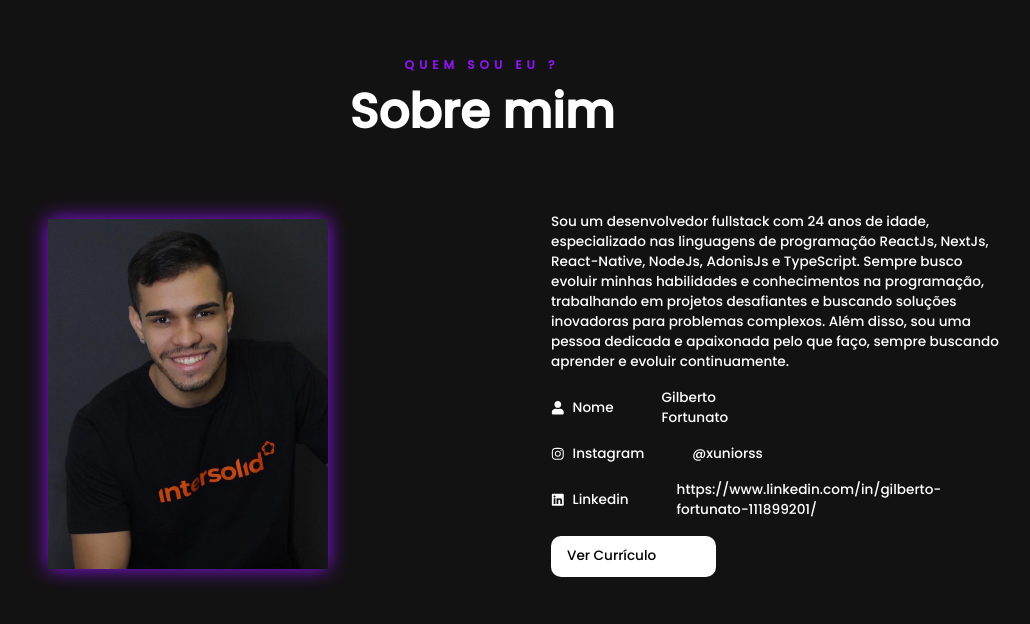
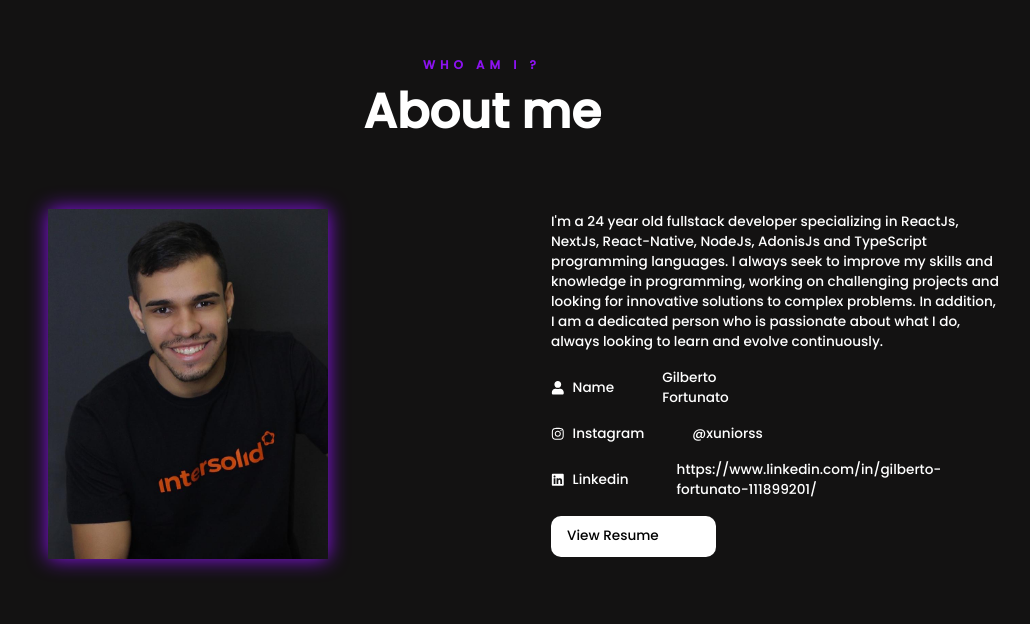
Before and after one commit to xuniorss/portfolio-typescript, a React (Vite) app: page / in a window 1280 px wide. Shown: the part 861-1485 px from the top of the page, without its empty margins (158-1188 px from the left). Built offline with nearby package versions, Linux system fonts and the light colour scheme; no server answers.

Commit message:
change language about page

```diff
--- a/public/locales/en-US/en.json
+++ b/public/locales/en-US/en.json
@@ -5,5 +5,15 @@
       "button": {
          "label": "Connect With Me"
       }
+   },
+   "about": {
+      "title": "WHO AM I ?",
+      "description": "About me",
+      "text1": "I'm a",
+      "text2": "year old fullstack developer specializing in ReactJs, NextJs, React-Native, NodeJs, AdonisJs and TypeScript programming languages. I always seek to improve my skills and knowledge in programming, working on challenging projects and looking for innovative solutions to complex problems. In addition, I am a dedicated person who is passionate about what I do, always looking to learn and evolve continuously.",
+      "label-name": "Name",
+      "button": {
+         "label": "View Resume"
+      }
    }
 }
--- a/public/locales/pt-BR/pt.json
+++ b/public/locales/pt-BR/pt.json
@@ -5,5 +5,15 @@
       "button": {
          "label": "Conecte-Se Comigo"
       }
+   },
+   "about": {
+      "title": "QUEM SOU EU ?",
+      "description": "Sobre mim",
+      "text1": "Sou um desenvolvedor fullstack com",
+      "text2": "anos de idade, especializado nas linguagens de programação ReactJs, NextJs, React-Native, NodeJs, AdonisJs e TypeScript. Sempre busco evoluir minhas habilidades e conhecimentos na programação, trabalhando em projetos desafiantes e buscando soluções inovadoras para problemas complexos. Além disso, sou uma pessoa dedicada e apaixonada pelo que faço, sempre buscando aprender e evoluir continuamente.",
+      "label-name": "Nome",
+      "button": {
+         "label": "Ver Currículo"
+      }
    }
 }
--- a/src/components/container/About/index.tsx
+++ b/src/components/container/About/index.tsx
@@ -6,10 +6,13 @@ import { useAge } from '../../../hooks/useAge'
 import storage from '../../../services/api/firebase'
 import { bios } from '../../../utils/about'
 import './about.scss'
+import { useTranslation } from 'react-i18next'
+import '../../../../public/locales/i18n'
 
 export default function About() {
    const [download, setDownload] = useState('')
    const { age } = useAge()
+   const { t } = useTranslation('about')
 
    useEffect(() => {
       getDownloadURL(ref(storage, 'curriculoGilberto.pdf')).then((url) => {
@@ -24,8 +27,8 @@ export default function About() {
             initial={{ opacity: 0 }}
             whileInView={{ y: [-50, 0], opacity: 1 }}
          >
-            <span>Quem sou eu ?</span>
-            <h1>Sobre mim</h1>
+            <span>{t('title')}</span>
+            <h1>{t('description')}</h1>
          </motion.div>
          <div className="about_container">
             <motion.div
@@ -47,12 +50,7 @@ export default function About() {
                transition={{ duration: 1 }}
             >
                <p>
-                  Sou um desenvolvedor fullstack com {age} anos de idade, especializado nas
-                  linguagens de programação ReactJs, NextJs, React-Native, NodeJs, AdonisJs e
-                  TypeScript. Sempre busco evoluir minhas habilidades e conhecimentos na
-                  programação, trabalhando em projetos desafiantes e buscando soluções inovadoras
-                  para problemas complexos. Além disso, sou uma pessoa dedicada e apaixonada pelo
-                  que faço, sempre buscando aprender e evoluir continuamente.
+                  {t('text1')} {age} {t('text2')}{' '}
                </p>
 
                {bios.map((bio) => {
@@ -60,7 +58,7 @@ export default function About() {
                   return (
                      <div className="bio" key={bio.id}>
                         <span className="bioKey">
-                           {<Icon />} {bio.key}
+                           {<Icon />} {bio.key === 'Nome' ? `${t('label-name')}` : bio.key}
                         </span>
                         <span className="bioValue">{bio.value}</span>
                      </div>
@@ -73,7 +71,7 @@ export default function About() {
                   transition={{ duration: 0.3 }}
                   target="_blank"
                >
-                  Ver Currículo
+                  {t('button.label')}
                </motion.a>
             </motion.div>
          </div>
```
